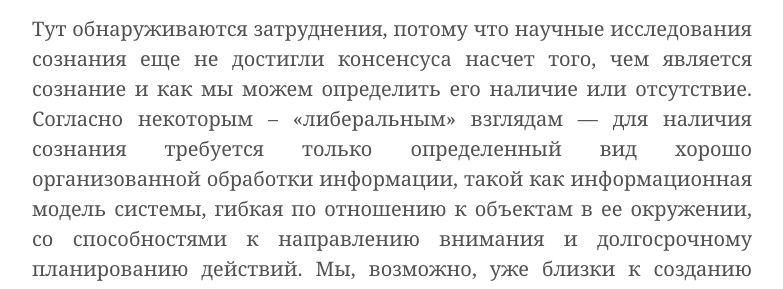
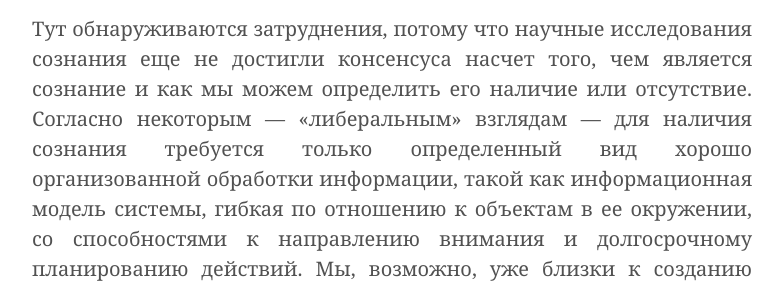
Before and after one commit to ReducingSuffering/reducingsuffering.github.io, a Jekyll site: the page built from _articles/john-basl-ais-should-have-the-same-ethical-protections-as-animals.md, in a window 1280 px wide and 900 px high, scrolled down 1660 px. Shown: the part 245-534 px from the top of the window, without its empty margins (248-1031 px from the left). Built offline with Jekyll 4.4.1, drawn with Linux system fonts in a browser that asks for light colours; some of the changed text lies outside the part shown.

```diff
--- a/_articles/john-basl-ais-should-have-the-same-ethical-protections-as-animals.md
+++ b/_articles/john-basl-ais-should-have-the-same-ethical-protections-as-animals.md
@@ -22,7 +22,7 @@ preview: https://images.aeonmedia.co/images/f1f454b7-b46c-44f9-bf7b-ea6667b1adef
 
 Вы можете подумать, что ИИ не заслуживают такой этической защиты, пока у них нет сознания — то есть подлинного потока опыта, с реальными радостью и страданием. Мы с этим согласны. Но тут мы сталкиваемся со сложным философским вопросом: как можно узнать, что мы создали нечто, способное к радости и страданию? Если ИИ будет таким, как Дейта или Долорес, он будет способен жаловаться и защищать себя, инициируя обсуждение своих прав. Но если ИИ будет бессловесным, как мышь или собака, или по какой-то иной причине будет неспособен делиться своей внутренней жизнью, то у него не будет возможности заявить, что он страдает.
 
-Тут обнаруживаются затруднения, потому что научные исследования сознания еще не достигли консенсуса насчет того, чем является сознание и как мы можем определить его наличие или отсутствие. Согласно некоторым – «либеральным» взглядам — для наличия сознания требуется только определенный вид хорошо организованной обработки информации, такой как информационная модель системы, гибкая по отношению к объектам в ее окружении, со способностями к направлению внимания и долгосрочному планированию действий. Мы, возможно, уже близки к созданию таких систем. Согласно другим — «консервативным» взглядам — сознание может требовать весьма специфических биологических особенностей, таких как мозг, сильно похожий на мозг млекопитающих в плане низкоуровневых структурных деталей. В этом случае мы еще далеки от создания искусственного сознания.
+Тут обнаруживаются затруднения, потому что научные исследования сознания еще не достигли консенсуса насчет того, чем является сознание и как мы можем определить его наличие или отсутствие. Согласно некоторым — «либеральным» взглядам — для наличия сознания требуется только определенный вид хорошо организованной обработки информации, такой как информационная модель системы, гибкая по отношению к объектам в ее окружении, со способностями к направлению внимания и долгосрочному планированию действий. Мы, возможно, уже близки к созданию таких систем. Согласно другим — «консервативным» взглядам — сознание может требовать весьма специфических биологических особенностей, таких как мозг, сильно похожий на мозг млекопитающих в плане низкоуровневых структурных деталей. В этом случае мы еще далеки от создания искусственного сознания.
 
 Неясно, какой из этих взглядов верен или не появится ли в итоге какое-то другое объяснение сознания. Однако если верна либеральная точка зрения, то мы можем вскоре создать множество «субчеловеческих» ИИ, которые будут заслуживать этической защиты. Здесь и кроется моральный риск.
 
```
